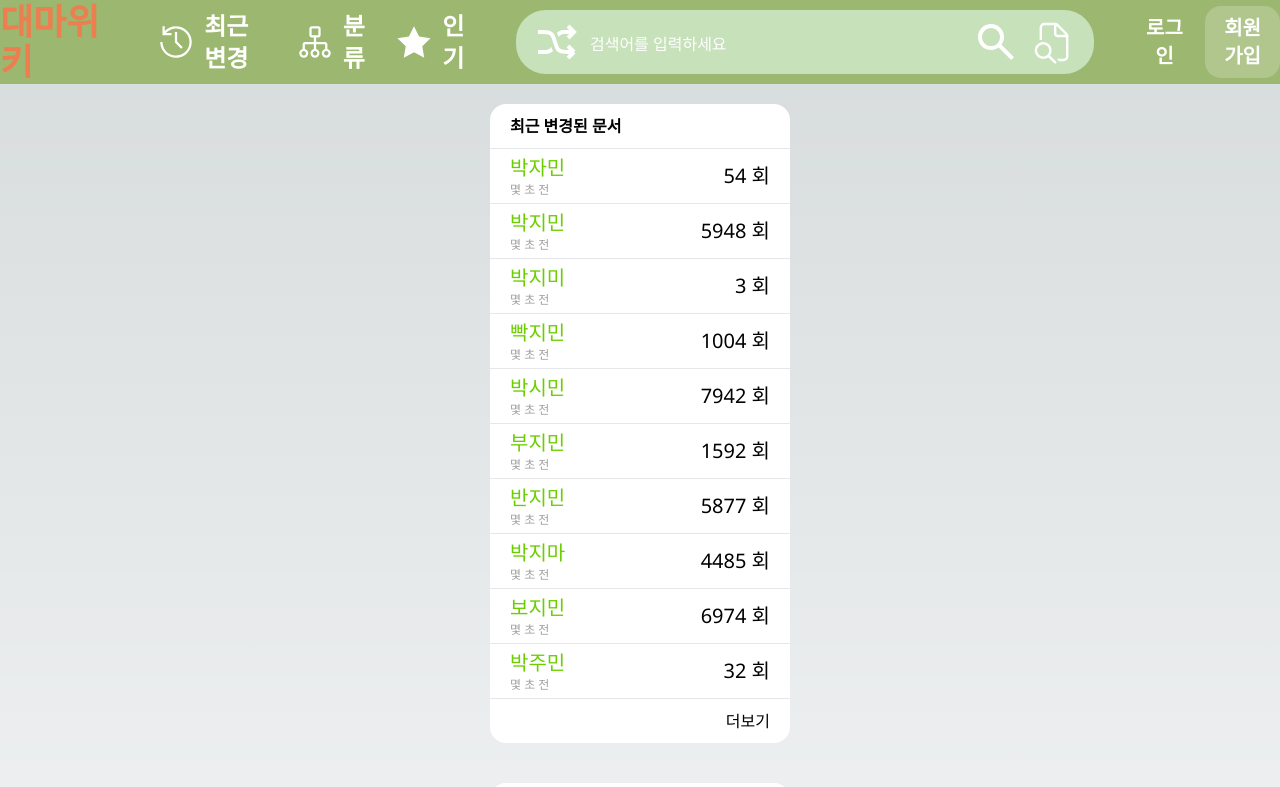
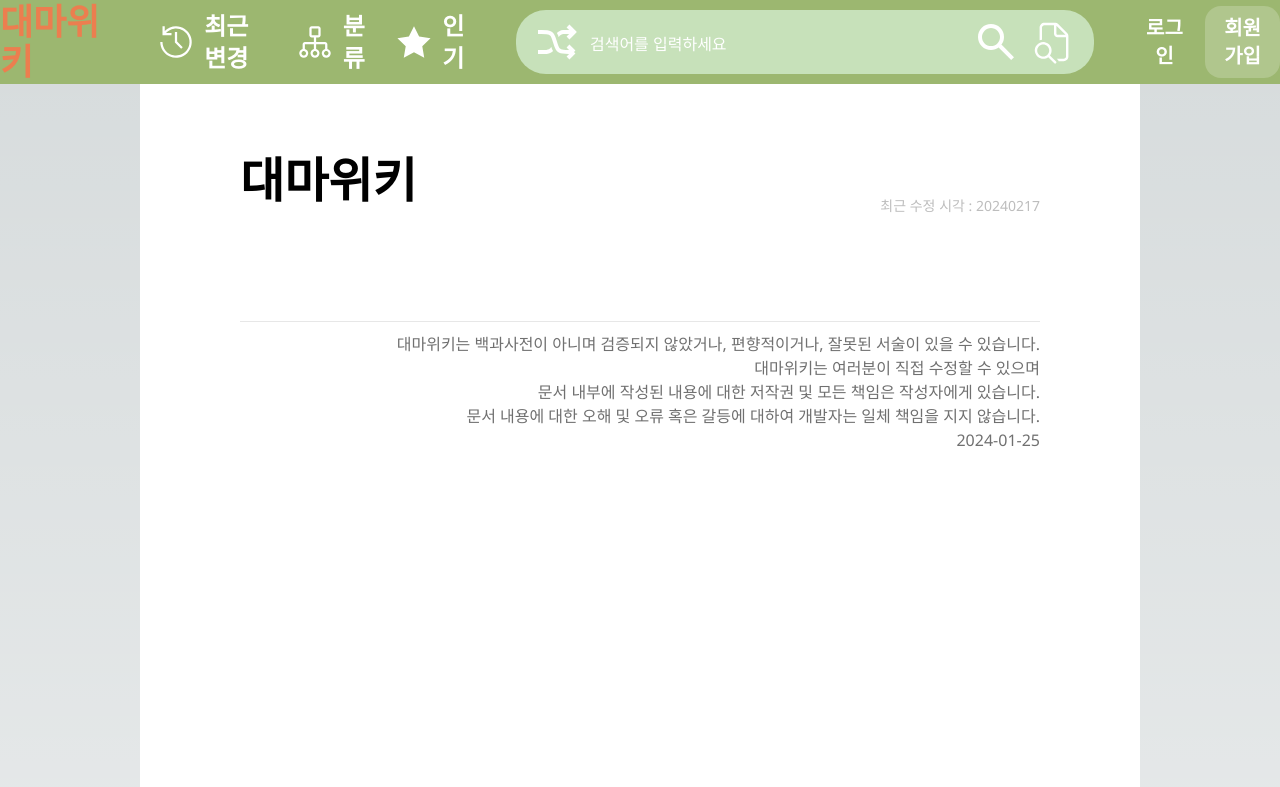
Before and after one commit to Daemawiki/Claudia, a Next.js app: page / in a window 1280 px wide. Shown: the top 787 px of the page. Built offline with nearby package versions, Linux system fonts and the light colour scheme.

Commit message:
📝:: title, footer Import

```diff
--- a/src/app/page.tsx
+++ b/src/app/page.tsx
@@ -1,11 +1,19 @@
+import Footer from "@/components/footer/footer";
 import Header from "@/components/header/header";
 import SideBar from "@/components/sideBar/sideBar";
+import Title from "@/components/title/title";
 
 export default function Home() {
   return (
-    <main className="flex min-h-screen flex-col items-center justify-start">
+    <>
       <Header />
-      <SideBar />
-    </main>
+      <main className="flex min-h-screen justify-center flex-wrap gap-5">
+        <div className="flex w-[1000px] bg-white min-h-screen flex-col gap-[60px] px-[100px] py-[60px]">
+          <Title title="대마위키" lastModifiedTime={20240217} />
+          <Footer />
+        </div>
+        <SideBar />
+      </main>
+    </>
   );
 }
```
